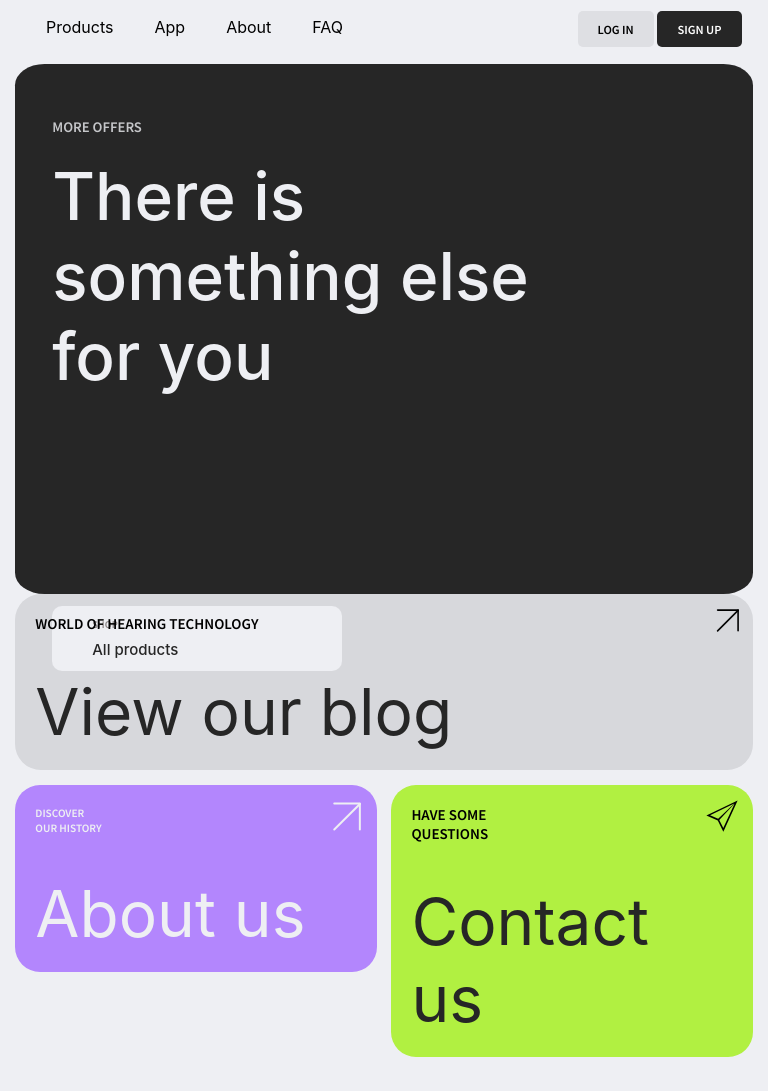
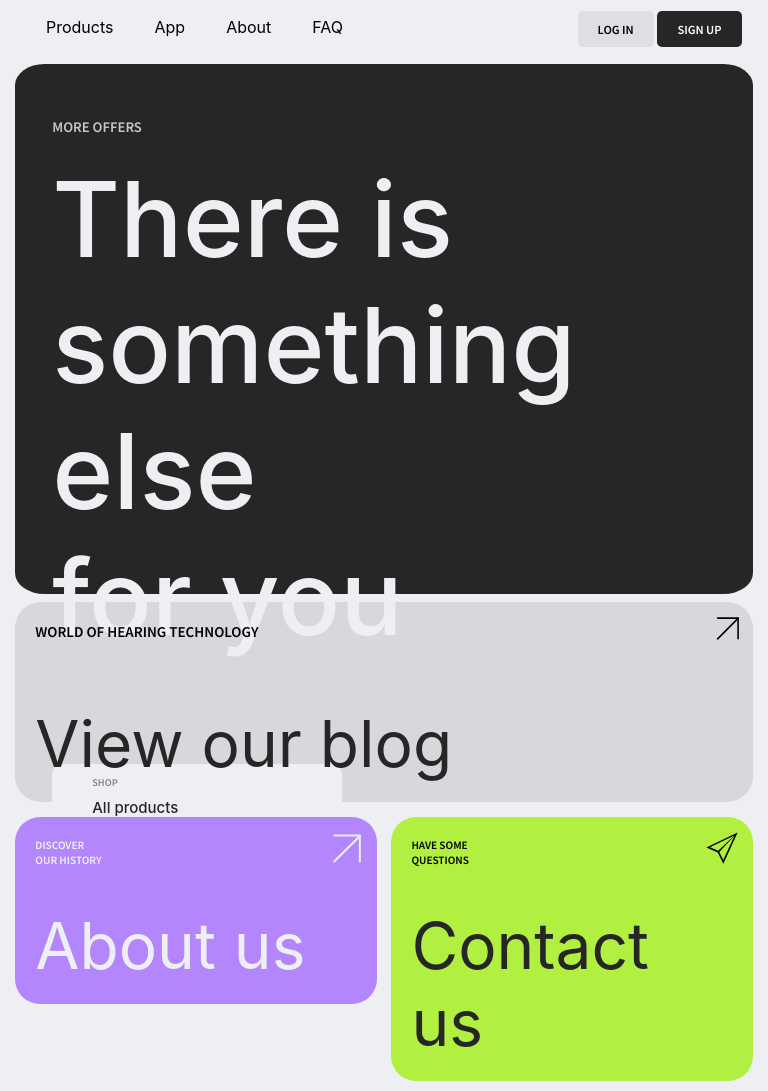
Before and after one commit to oluwakayodemike/Tubik-Case, a plain HTML site: page index.html in a window 768 px wide. Before the commit the page ends 1067 px from the top, so only its background shows below. Drawn offline with Linux system fonts and the light colour scheme; a web font is replaced by a local one.

Commit message:
fixing tablet screensize

```diff
--- a/style.css
+++ b/style.css
@@ -188,7 +188,7 @@ p.about-us {
     border-radius: 25px;
     height: 90%;
 }
-p.question {
+p.questions {
     font-size: x-small;
 }
 
@@ -221,23 +221,41 @@ p.question {
     .shop{
         margin-top: 30%;
     }
+    .offer{
+        border-radius: 2%;
+    }
 }
+
+
+
 @media screen and (min-width: 481px) and (max-width: 768px) {
     .rows{
         display: block;
     }
     .offer {
-
+        border-radius: 20px;
+    }
+    .info {
+        font-size: 13vh;
+    }
+    .shop {
+        margin-top: 13%;
+    }
+    .blog{
+        margin-top: 8px;
+        height: 200px;
     }
 }
 
-@media (max-width: 450px) {
+
+
+@media (max-width: 480px) {
     nav, ul {
         flex-direction: column;
         align-items: normal;
     }
     .entry {
-        margin-top: 10px;
+        margin-top: 1%;
     }
     .container {
         padding: 2%;
```
